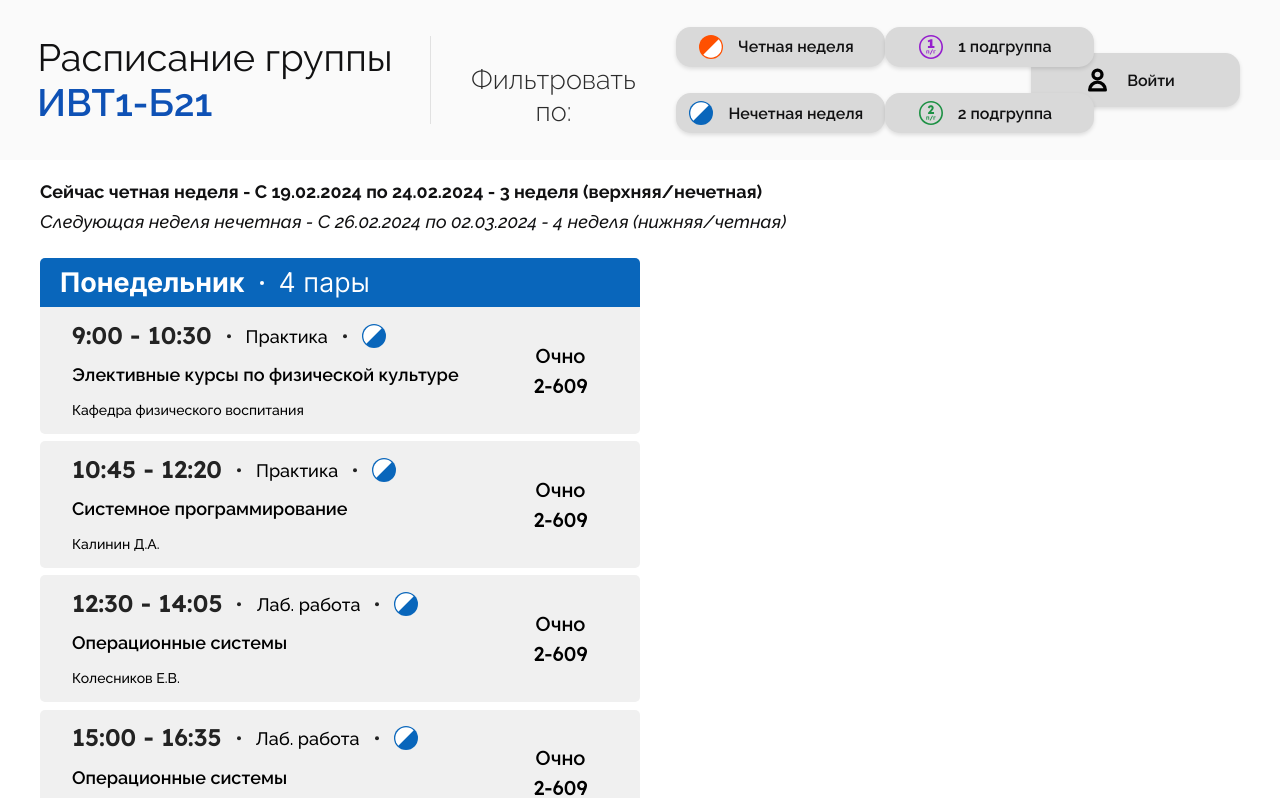
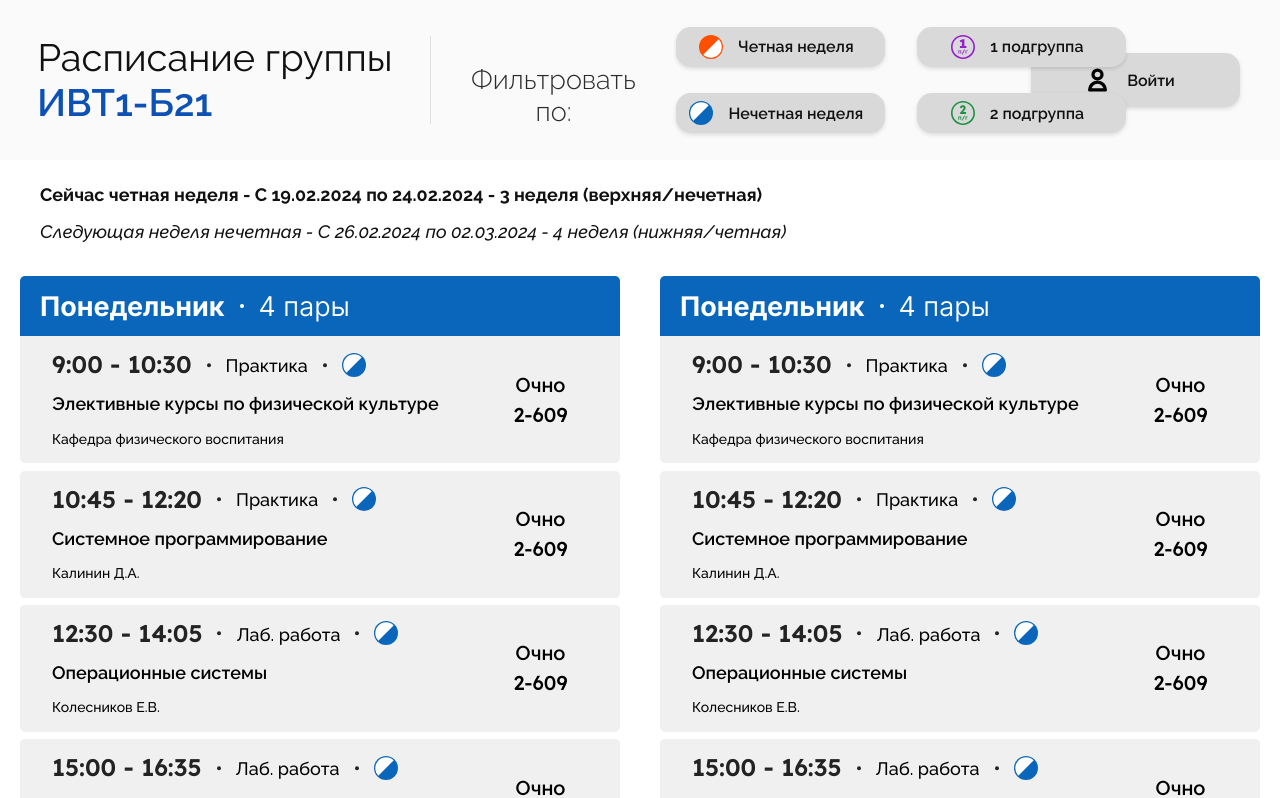
Before and after one commit to kiespetch1/unischedule-frontend, a React (Create React App) app: page / in a window 1280 px wide. Shown: the top 798 px of the page. Built offline with nearby package versions, Linux system fonts and the light colour scheme.

Commit message:
добавлен автоврап дней

```diff
--- a/src/App.js
+++ b/src/App.js
@@ -1,12 +1,14 @@
 import "./App.css";
-import Header from "./Header";
-import Monday from "./Monday";
+import Header from "./Components/Header";
+import Monday from "./Components/Monday";
 
 function App() {
     return (
         <div className="App">
-      <div className="">
-        <Header />
+            <div className="appContainer">
+                <Header/>
+
+                <div className="weekContainer">
                     <strong className="currentWeekText">
                         Сейчас четная неделя - С 19.02.2024 по 24.02.2024 - 3 неделя
                         (верхняя/нечетная)
@@ -16,7 +18,15 @@ function App() {
                         (нижняя/четная)
                     </div>
                 </div>
-      <Monday />
+                <div className="daysContainer">
+                    <Monday/>
+                    <Monday/>
+                    <Monday/>
+                    <Monday/>
+                    <Monday/>
+                    <Monday/>
+                </div>
+            </div>
         </div>
     );
 }
--- a/src/DayHeader.js
+++ b/src/Components/DayHeader.js
@@ -1,6 +1,6 @@
 import React from 'react'
-import "./index.css";
-import { ReactComponent as DotDivider } from "./assets/dot.svg";
+import "../index.css";
+import { ReactComponent as DotDivider } from "../assets/dot.svg";
 
 const HeaderDay = ({ name, classCount}) => {
     const dotStyle = {
--- a/src/Header.js
+++ b/src/Components/Header.js
@@ -1,5 +1,5 @@
 import React from "react";
-import "./index.css";
+import "../index.css";
 import OddWeekButton from "./OddWeekButton";
 import EvenWeekButton from "./EvenWeekButton";
 import FirstGroupButton from "./FirstSubgroupButton"
--- a/src/OddWeekButton.js
+++ b/src/Components/LoginButton.js
@@ -1,17 +1,17 @@
 import React from "react";
-import "./index.css";
-import { ReactComponent as IconMenu } from "./assets/oddWeek.svg";
+import "../index.css";
+import { ReactComponent as IconMenu } from "../assets/user-pic.svg";
 
-const OddWeekButton = ({ label}) => {
+const LoginButton = ({ label}) => {
   const iconStyle = {
-    width: "24px",
+    width: "19px",
     height: "24px",
     verticalAlign: "middle",
-    marginRight: "15px",
+    marginRight: "20px",
     display: "inline-flex",
   };
   return (
-    <button className="filter-button1">
+    <button className="login-button">
       <span className="button-content">
         <IconMenu style={iconStyle} />
         <span className="filter-button-text">{label}</span>
@@ -20,4 +20,4 @@ const OddWeekButton = ({ label}) => {
   );
 };
 
-export default OddWeekButton;
+export default LoginButton;
--- a/src/Monday.js
+++ b/src/Components/Monday.js
@@ -1,7 +1,7 @@
 import React from "react";
-import "./index.css";
-import { ReactComponent as IconMenu } from "./assets/evenWeek.svg";
-import { ReactComponent as DotDivider } from "./assets/blackDot.svg";
+import "../index.css";
+import { ReactComponent as IconMenu } from "../assets/evenWeek.svg";
+import { ReactComponent as DotDivider } from "../assets/blackDot.svg";
 import HeaderDay from "./DayHeader";
 
 const Monday = () => {
--- a/src/LoginButton.js
+++ b/src/Components/SecondSubgroupButton.js
@@ -1,17 +1,17 @@
 import React from "react";
-import "./index.css";
-import { ReactComponent as IconMenu } from "./assets/user-pic.svg";
+import "../index.css";
+import { ReactComponent as IconMenu } from "../assets/2sg.svg";
 
-const LoginButton = ({ label}) => {
+const SecondSubgroupButton = ({ label}) => {
   const iconStyle = {
-    width: "19px",
+    width: "24px",
     height: "24px",
     verticalAlign: "middle",
-    marginRight: "20px",
+    marginRight: "15px",
     display: "inline-flex",
   };
   return (
-    <button className="login-button">
+    <button className="filter-button1">
       <span className="button-content">
         <IconMenu style={iconStyle} />
         <span className="filter-button-text">{label}</span>
@@ -20,4 +20,4 @@ const LoginButton = ({ label}) => {
   );
 };
 
-export default LoginButton;
+export default SecondSubgroupButton;
--- a/src/index.css
+++ b/src/index.css
@@ -83,7 +83,7 @@ header {
     margin: 0;
     padding: 0;
 
-    font-family: "Raleway";
+    font-family: "Raleway", serif;
     font-style: normal;
     font-weight: 400;
     font-size: 38px;
@@ -98,7 +98,7 @@ header {
     margin: 0;
     padding: 0;
 
-    font-family: "Raleway";
+    font-family: "Raleway", serif;
     font-style: normal;
     font-weight: 600;
     font-size: 38px;
@@ -125,7 +125,7 @@ header {
     margin: 0;
     padding: 0 40px;
 
-    font-family: "Raleway";
+    font-family: "Raleway", serif;
     font-style: normal;
     font-weight: 300;
     font-size: 27px;
@@ -142,6 +142,7 @@ header {
     align-items: center;
     justify-content: space-evenly;
     height: 100%;
+    margin-right: 32px;
 }
 
 .buttonsBlock{
@@ -162,7 +163,7 @@ header {
 
     background: #d9d9d9;
     /* тень */
-    box-shadow: 0px 2px 4px rgba(0, 0, 0, 0.12);
+    box-shadow: 0 2px 4px rgba(0, 0, 0, 0.12);
     border-radius: 15px;
 }
 
@@ -174,7 +175,7 @@ header {
 
     background: #d9d9d9;
     /* тень */
-    box-shadow: 0px 2px 4px rgba(0, 0, 0, 0.12);
+    box-shadow: 0 2px 4px rgba(0, 0, 0, 0.12);
     border-radius: 15px;
 }
 
@@ -190,7 +191,7 @@ header {
 
     background: #d9d9d9;
     /* тень */
-    box-shadow: 0px 2px 4px rgba(0, 0, 0, 0.12);
+    box-shadow: 0 2px 4px rgba(0, 0, 0, 0.12);
     border-radius: 15px;
 }
 
@@ -206,14 +207,14 @@ header {
 
     background: #d9d9d9;
     /* тень */
-    box-shadow: 0px 2px 4px rgba(0, 0, 0, 0.12);
+    box-shadow: 0 2px 4px rgba(0, 0, 0, 0.12);
     border-radius: 15px;
 }
 
 .filter-button-text {
     margin-right: 8px; /* Отступ между текстом и иконкой */
 
-    font-family: "Raleway";
+    font-family: "Raleway", serif;
     font-style: normal;
     font-weight: 570;
     font-size: 16px;
@@ -226,11 +227,11 @@ header {
     width: 209px;
     height: 54px;
     border: none;
-    margin-right: 40px;
+    margin: 0 40px;
 
     background: #d9d9d9;
     /* тень */
-    box-shadow: 0px 2px 4px rgba(0, 0, 0, 0.12);
+    box-shadow: 0 2px 4px rgba(0, 0, 0, 0.12);
     border-radius: 15px;
 }
 
@@ -242,30 +243,27 @@ header {
 
 .currentWeekText {
     /* Сейчас четная неделя - С 19.02.2024 по 24.02.2024 - 3 неделя (верхняя/нечетная) */
-    position: absolute;
-    top: 184px;
-    left: 40px;
+    position: relative;
+    padding-bottom: 16px;
 
-    font-family: "Raleway";
+    font-family: "Raleway", serif;
     font-style: normal;
     font-weight: 650;
     font-size: 18px;
-    line-height: 90%;
+    align-self: flex-start;
 
     color: #111112;
 }
 
 .nextWeekText {
     /* Следующая неделя нечетная - С 26.02.2024 по 02.03.2024 - 4 неделя (нижняя/четная) */
+    position: relative;
 
-    position: absolute;
-    left: 40px;
-    top: 211px;
-
-    font-family: "Raleway";
+    font-family: "Raleway", serif;
     font-style: italic;
     font-weight: 450;
     font-size: 18px;
+    align-self: flex-start;
 
     color: #111112;
 }
@@ -277,22 +275,22 @@ header {
     height: 49px;
 
     background: #0966bb;
-    border-radius: 5px 5px 0px 0px;
+    border-radius: 5px 5px 0 0;
     display: flex;
     align-items: center;
     justify-content: left;
-    flex-basis: auto;
+    flex: 1;
 }
 
 .dayHeaderText {
     /* Понедельник */
 
-    font-family: "Inter";
+    font-family: "Inter", serif;
     font-style: normal;
     font-weight: 700;
     font-size: 27px;
     display: flex;
-    align-items: left;
+    align-items: flex-start;
     padding-left: 20px;
 
     color: #ffffff;
@@ -305,7 +303,7 @@ header {
 
 .classesText {
     /* 4 пары */
-    font-family: "Inter";
+    font-family: "Inter", serif;
     font-style: normal;
     font-weight: 350;
     font-size: 27px;
@@ -329,7 +327,7 @@ header {
     align-items: center;
 
     background: #f0f0f0;
-    border-radius: 0px 0px 5px 5px;
+    border-radius: 0 0 5px 5px;
 }
 
 .class2 {
@@ -348,11 +346,10 @@ header {
 
 .dayFull {
     /* общий контейнер дня */
-    position: absolute;
+    position: relative;
     width: 600px;
     height: 590px;
-    left: 40px;
-    top: 258px;
+    margin: 10px;
 
     display: flex;
     flex-direction: column;
@@ -397,7 +394,7 @@ header {
 .className {
     /* Элективные курсы по физической культуре */
     display: flex;
-    font-family: "Raleway";
+    font-family: "Raleway", serif;
     font-style: normal;
     font-weight: 550;
     font-size: 18px;
@@ -410,7 +407,7 @@ header {
 .classTeacher {
     /* Пляскин А.В. */
 
-    font-family: "Raleway";
+    font-family: "Raleway", serif;
     font-style: normal;
     font-weight: 450;
     font-size: 14px;
@@ -425,7 +422,7 @@ header {
 .classType {
     /* Практика */
 
-    font-family: "Raleway";
+    font-family: "Raleway", serif;
     font-style: normal;
     font-weight: 450;
     font-size: 18px;
@@ -451,7 +448,7 @@ header {
 }
 
 .locationType {
-    font-family: "Raleway";
+    font-family: "Raleway", serif;
     font-style: normal;
     font-weight: 550;
     font-size: 20px;
@@ -464,7 +461,7 @@ header {
 .irlLocation {
     /* 2-609 */
 
-    font-family: "Readex Pro";
+    font-family: "Readex Pro", serif;
     font-style: normal;
     font-weight: 500;
     font-size: 20px;
@@ -475,3 +472,35 @@ header {
 
     color: #000000;
 }
+
+.daysContainer {
+    position: relative;
+    width: 100%;
+    display: flex;
+    flex-flow: row wrap;
+    justify-content: space-around;
+    align-items: flex-start;
+}
+
+.appContainer {
+    display: flex;
+    flex-flow: column wrap;
+    align-items: center;
+
+}
+
+.headerContainer {
+    display: flex;
+    flex-flow: column wrap;
+    align-items: flex-start;
+    justify-content: center;
+}
+
+.weekContainer {
+    display: flex;
+    padding: 24px 40px;
+    width: calc(100% - 80px);
+    align-self: center;
+    justify-content: flex-start;
+    flex-flow: column wrap;
+}
```
Also changed, not shown: src/Components/EvenWeekButton.js (renamed from src/SecondSubgroupButton.js, +4 -4 lines), src/Components/FirstSubgroupButton.js (renamed from src/EvenWeekButton.js, +4 -4 lines), src/Components/OddWeekButton.js (renamed from src/FirstSubgroupButton.js, +4 -4 lines). Lines whose indentation alone changed are shown as unchanged.
